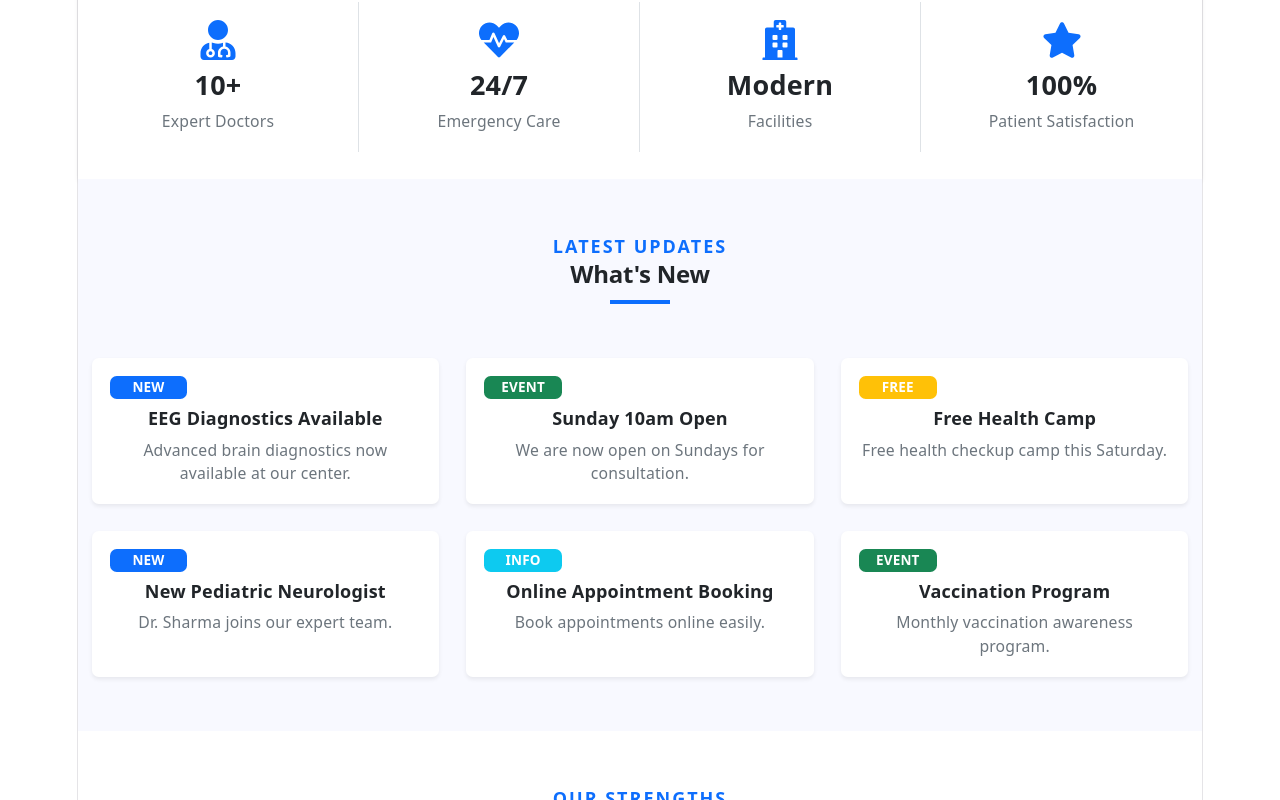
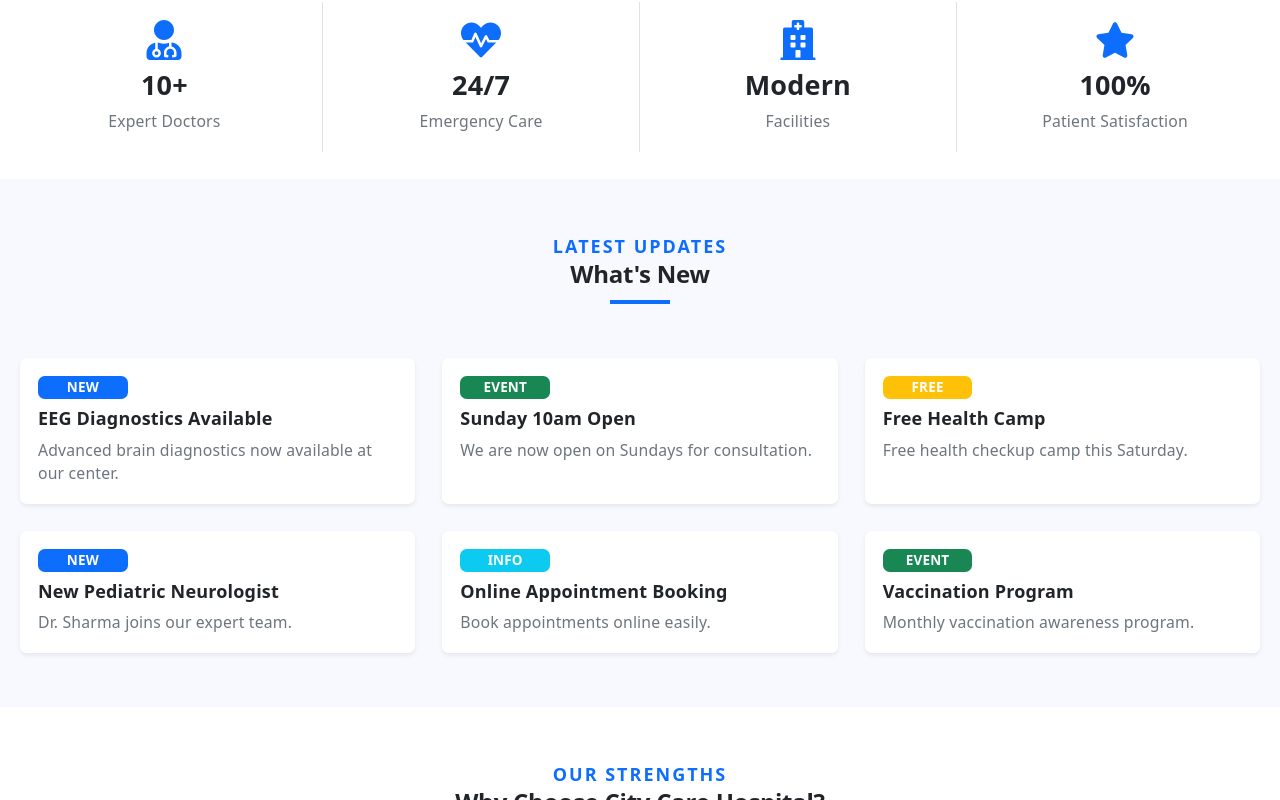
Before and after one commit to shrutikri026-ctrl/City-Care-Hospital, a React (Vite) app: page / in a window 1280 px wide. Shown: the part 793-1593 px from the top of the page. Built offline with nearby package versions, Linux system fonts and the light colour scheme.

Commit message:
fix white space on sides

```diff
--- a/src/index.css
+++ b/src/index.css
@@ -52,17 +52,27 @@
 
 body {
   margin: 0;
+  padding: 0;
+  width: 100%;
 }
 
 #root {
-  width: 1126px;
+  width: 100%;
   max-width: 100%;
-  margin: 0 auto;
-  text-align: center;
-  border-inline: 1px solid var(--border);
+  margin: 0;
+  padding: 0;
   min-height: 100svh;
   display: flex;
   flex-direction: column;
+  box-sizing: border-box;
+  overflow-x: hidden;
+}
+/* Main content wrapper - adjust max-width as needed */
+.container, main {
+  width: 100%;
+  max-width: 1280px;        /* Change this value to control content width */
+  margin: 0 auto;
+  padding: 0 20px;
   box-sizing: border-box;
 }
 
```
